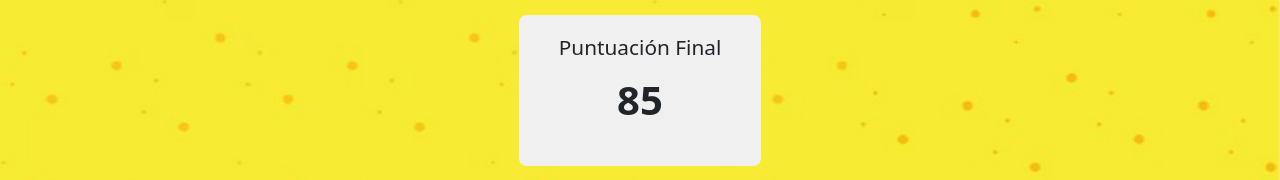
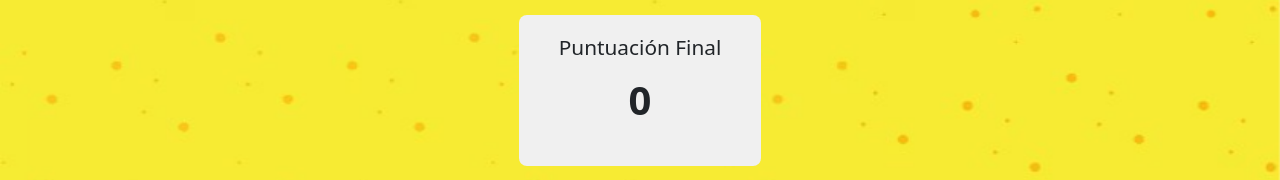
Before and after one commit to LisettPruebas/FrontEndEduPlay, an Angular app: page /resultados in a window 1280 px wide. Shown: the part 347-527 px from the top of the page. Built offline with nearby package versions, Linux system fonts and the light colour scheme.

Commit message:
conexion de preguntas a resultados

```diff
--- a/src/app/components/results/results.html
+++ b/src/app/components/results/results.html
@@ -10,7 +10,7 @@
 
     <div class="score-box">
       <h2>Puntuación Final</h2>
-      <p class="final-score">85</p>
+      <p class="final-score">{{puntos}}</p>
     </div>
 
     <div class="buttons">
--- a/src/app/components/results/results.ts
+++ b/src/app/components/results/results.ts
@@ -1,5 +1,6 @@
-import { Component } from '@angular/core';
+import { Component,OnInit } from '@angular/core';
 import { Router } from '@angular/router';
+import { Puntaje } from '../../services/puntaje/puntaje';
 
 @Component({
   selector: 'app-results',
@@ -8,10 +9,14 @@ import { Router } from '@angular/router';
   templateUrl: './results.html',
   styleUrl: './results.css'
 })
-export class Results {
+export class Results implements OnInit {
+  puntos: number = 0
 
-  constructor(private router: Router) {}
+  constructor(private router: Router, private puntajeservice: Puntaje) {}
 
+  ngOnInit(): void {
+    this.puntos = this.puntajeservice.getPuntaje()
+  }
   playAgain() {
     // Redirige al inicio del juego
     this.router.navigate(['/game']);
```
